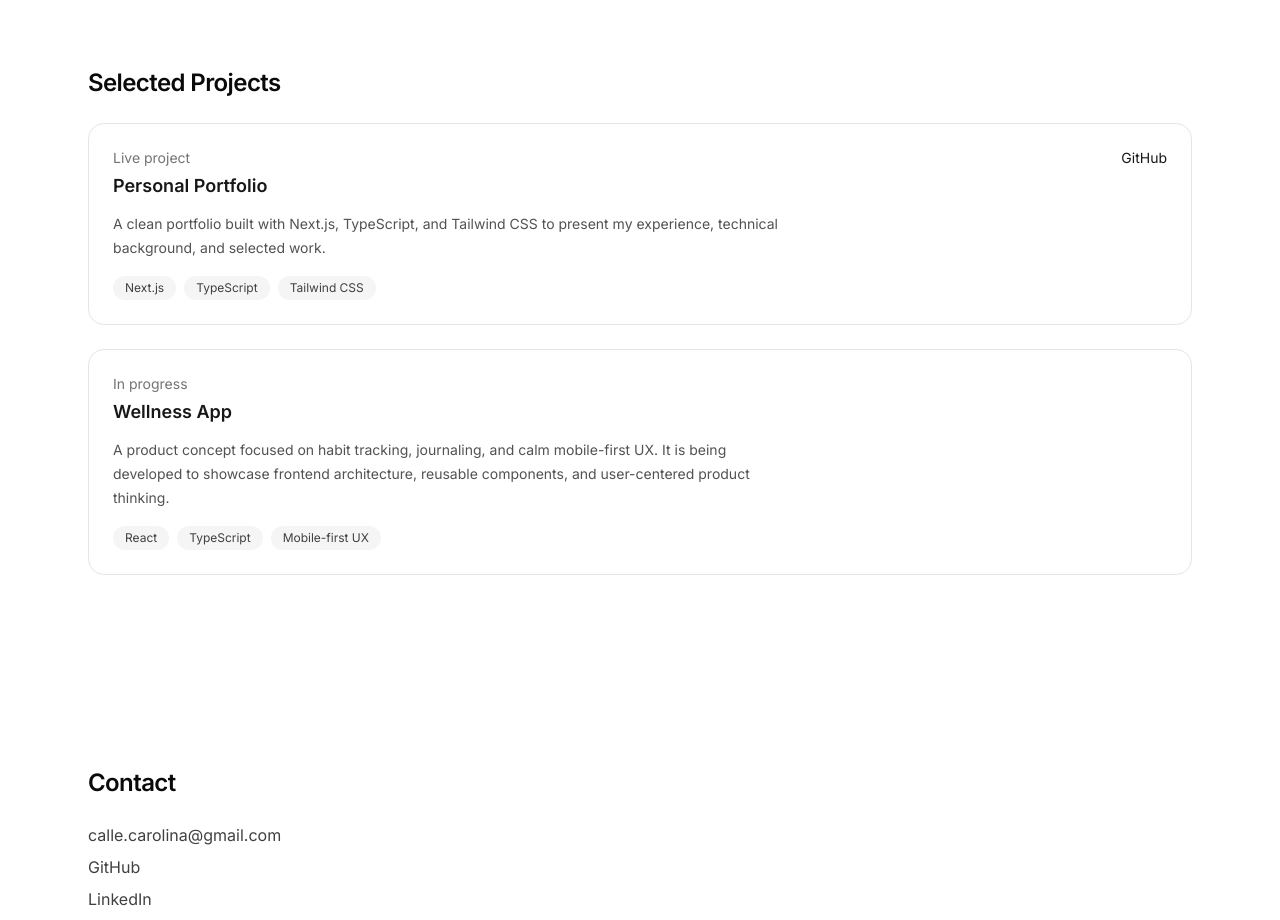
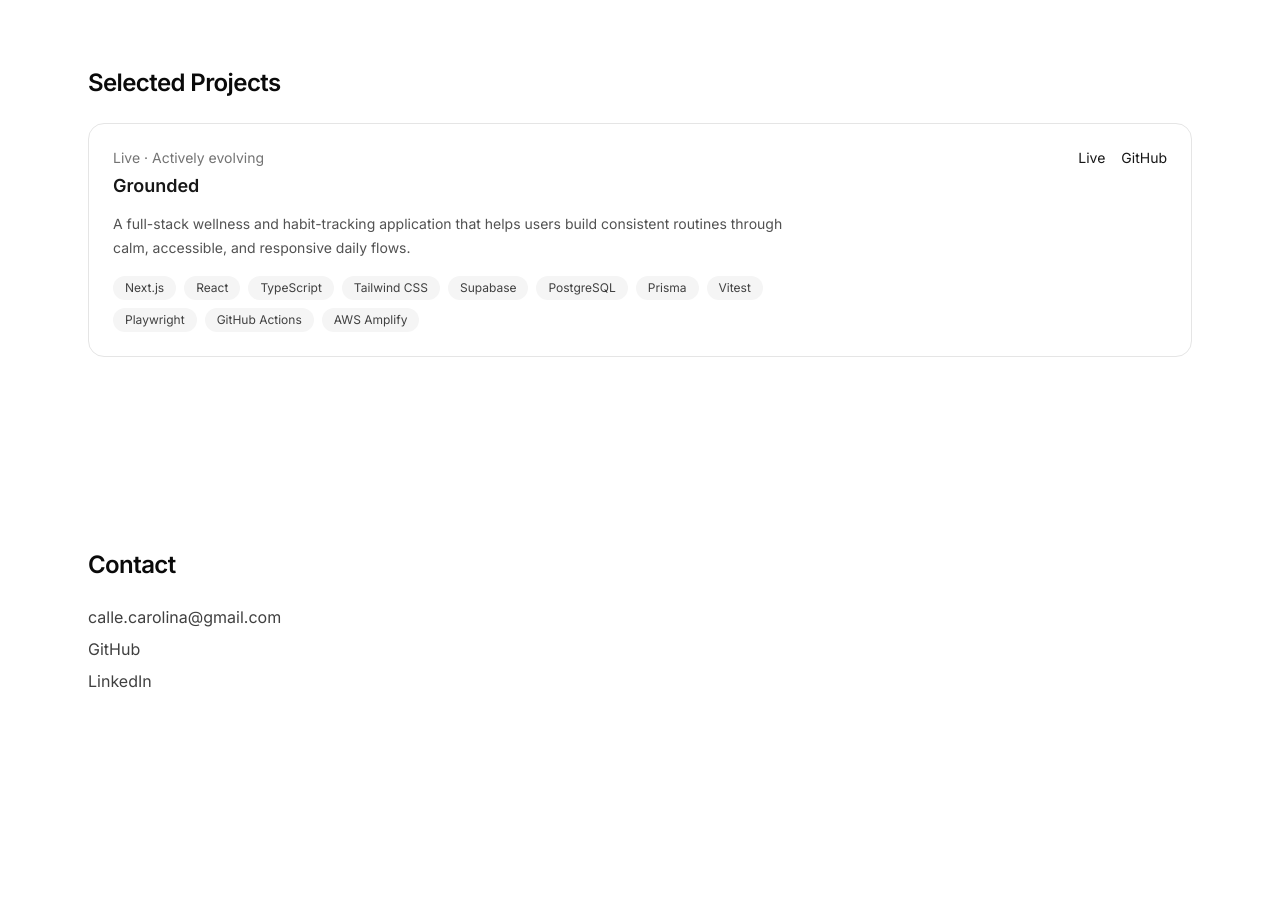
Before and after one commit to Lunarcito/lunarcitocode-portafolio, a Next.js app: page / in a window 1280 px wide. Shown: the part 1900-2820 px from the top of the page. After the commit the page ends 2689 px from the top, so only its background shows below. Built offline with nearby package versions, Linux system fonts and the light colour scheme.

Commit message:
feat: add grounded project data

```diff
--- a/src/data/projects.ts
+++ b/src/data/projects.ts
@@ -1,20 +1,51 @@
-export const projects = [
+export type Project = {
+  id: string;
+  title: string;
+  category: string;
+  status: string;
+  description: string;
+  highlights: string[];
+  stack: string[];
+  image?: {
+    src: string;
+    alt: string;
+  };
+  live?: string;
+  github?: string;
+};
+
+export const projects: Project[] = [
   {
-    title: "Personal Portfolio",
-    status: "Live project",
+    id: "grounded",
+    title: "Grounded",
+    category: "Full-stack wellness platform",
+    status: "Live · Actively evolving",
     description:
-      "A clean portfolio built with Next.js, TypeScript, and Tailwind CSS to present my experience, technical background, and selected work.",
-    stack: ["Next.js", "TypeScript", "Tailwind CSS"],
-    github: "https://github.com/Lunarcito/carolina-portfolio",
-    live: "",
-  },
-  {
-    title: "Wellness App",
-    status: "In progress",
-    description:
-      "A product concept focused on habit tracking, journaling, and calm mobile-first UX. It is being developed to showcase frontend architecture, reusable components, and user-centered product thinking.",
-    stack: ["React", "TypeScript", "Mobile-first UX"],
-    github: "",
-    live: "",
+      "A full-stack wellness and habit-tracking application that helps users build consistent routines through calm, accessible, and responsive daily flows.",
+    highlights: [
+      "Built the product end to end, from responsive UI and authentication to persistent habit data and server-side access.",
+      "Implemented Supabase authentication, PostgreSQL persistence, Prisma ORM, and protected application flows.",
+      "Created unit, component, and end-to-end test coverage with a 100 Lighthouse score across Performance, Accessibility, Best Practices, and SEO.",
+      "Configured CI with GitHub Actions and continuous deployment to AWS Amplify from the main branch.",
+    ],
+    stack: [
+      "Next.js",
+      "React",
+      "TypeScript",
+      "Tailwind CSS",
+      "Supabase",
+      "PostgreSQL",
+      "Prisma",
+      "Vitest",
+      "Playwright",
+      "GitHub Actions",
+      "AWS Amplify",
+    ],
+    image: {
+      src: "/images/grounded-dashboard.png",
+      alt: "Grounded wellness dashboard showing habit tracking and daily progress",
+    },
+    live: "https://main.d2p9ygb596mf0b.amplifyapp.com/",
+    github: "https://github.com/Lunarcito/lunarcitocode-portafolio",
   },
 ];
```
Also changed, not shown: public/images/grounded-dashboard.png (added).
